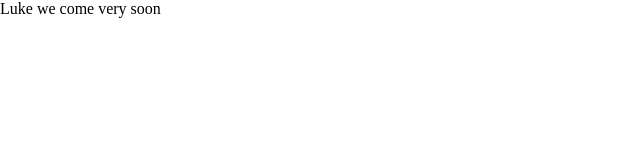
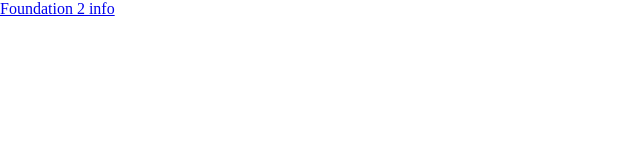
Before and after one commit to MarcusSuperdealer/Foundation2, a plain HTML site: page index.html in a window 1280 px wide. Shown: the whole page, without its empty margins (0-640 px from the left). Drawn offline with Linux system fonts and the light colour scheme.

Commit message:
Update index.html

```diff
--- a/index.html
+++ b/index.html
@@ -29,9 +29,7 @@
 </head>
 <body>
 <div class="container">
-    <header>
-        Luke we come very soon
-    </header>
+  <a href="https://example.com" class="button">Foundation 2 info</a>
 </div>
 </body>
 </html>
```
